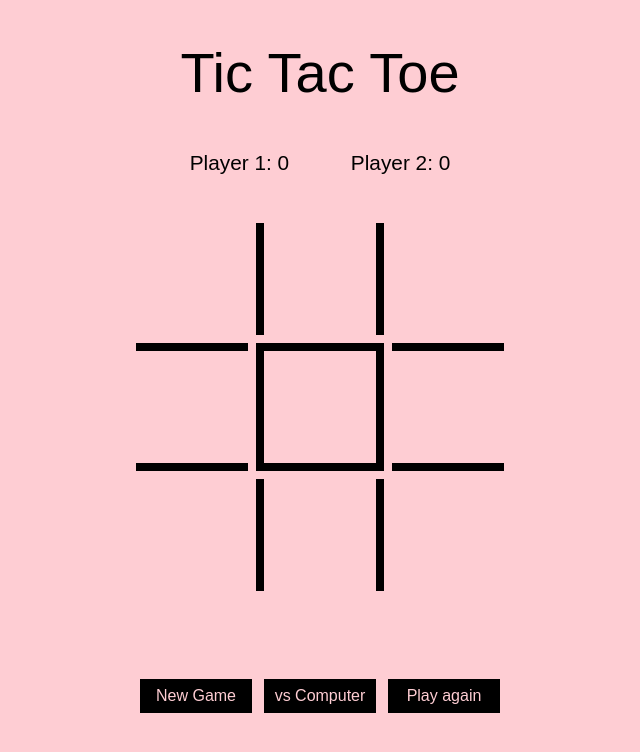
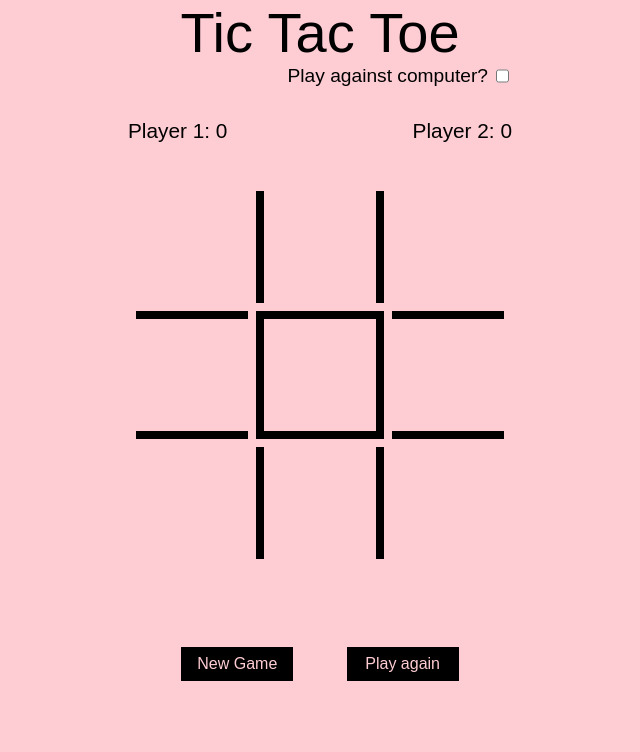
Before and after one commit to aabdur1/tic-tac-toe, a plain HTML site: page index.html in a window 1280 px wide. Shown: the whole page, without its empty margins (320-960 px from the left). Drawn offline with Linux system fonts and the light colour scheme; a web font is replaced by a local one.

Commit message:
Changed button to toggle for ai player

```diff
--- a/index.html
+++ b/index.html
@@ -12,6 +12,10 @@
   <body>
     <header class="header">Tic Tac Toe</header>
     <div class="main">
+      <div class="toggle-ai-wrapper">
+        <label for="is-computer-toggle">Play against computer?</label>
+        <input type="checkbox" name="is-computer" id="is-computer-toggle" />
+      </div>
       <div class="scoreBoard">
         <div class="score player1">Player 1: 0</div>
         <div class="score player2">Player 2: 0</div>
@@ -30,7 +34,6 @@
       <div class="result"></div>
       <div class="btns">
         <button class="newGame">New Game</button>
-        <button class="ai">vs Computer</button>
         <button class="reset">Play again</button>
       </div>
     </div>
--- a/script.js
+++ b/script.js
@@ -103,7 +103,7 @@ class Game {
     this.gameBoard = new GameBoard(this.player1, this.player2, this);
     this.resetBtn = document.querySelector(".reset");
     this.newGameBtn = document.querySelector(".newGame");
-    this.aiBtn = document.querySelector(".ai");
+    this.aiToggle = document.querySelector("#is-computer-toggle");
     this.initGame();
   }
 
@@ -113,7 +113,7 @@ class Game {
       this.gameBoard.initBoard();
     });
     this.newGameBtn.addEventListener("click", () => this.newGame());
-    this.aiBtn.addEventListener("click", () => {
+    this.aiToggle.addEventListener("change", () => {
       this.player2.isComputer = this.player2.isComputer ? false : true;
       this.newGame();
     });
--- a/style.css
+++ b/style.css
@@ -1,6 +1,6 @@
 body {
   display: grid;
-  grid-template-rows: 0.25fr 1fr;
+  grid-template-rows: 0.2fr 1fr;
   width: 100dvw;
   height: 90dvh;
   justify-items: center;
@@ -23,11 +23,21 @@ body {
   align-items: center;
 }
 
+.toggle-ai-wrapper {
+  width: 100%;
+  display: flex;
+  justify-content: end;
+  gap: 0.25rem;
+  margin-bottom: 1rem;
+  font-size: 1.2rem;
+  font-variation-settings: "MONO" 100, "slnt" 0, "wght" 300;
+}
+
 .scoreBoard {
   width: 100%;
   height: 3rem;
   display: flex;
-  justify-content: space-evenly;
+  justify-content: space-between;
   font-size: 1.3rem;
 }
 
```
